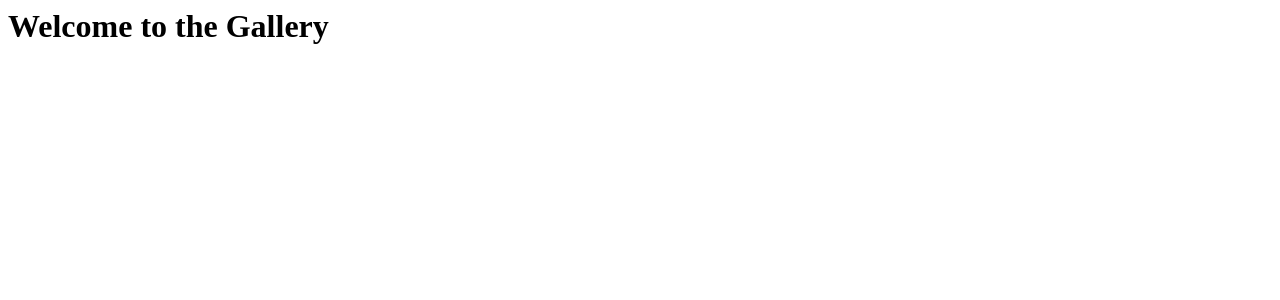
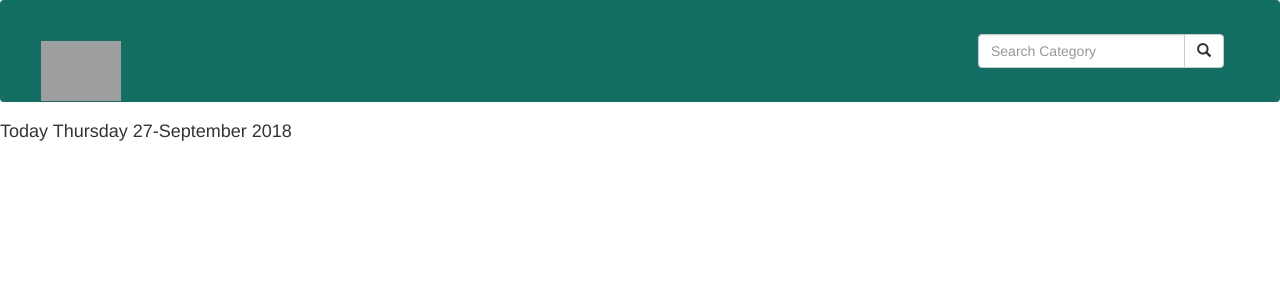
Before and after one commit to MutumaMutuma/Photo-Gallery, a Django app: page / in a window 1280 px wide. Shown: the top 300 px of the page. Run offline with Django 3.2, Linux system fonts and the light colour scheme; some libraries are stand-ins or nearby versions; grey boxes are pictures that could not be loaded.

Commit message:
added static

```diff
--- a/gallery/settings.py
+++ b/gallery/settings.py
@@ -108,7 +108,7 @@ AUTH_PASSWORD_VALIDATORS = [
 
 LANGUAGE_CODE = 'en-us'
 
-TIME_ZONE = 'UTC'
+TIME_ZONE = 'Africa/Nairobi'
 
 USE_I18N = True
 
@@ -121,3 +121,6 @@ USE_TZ = True
 # https://docs.djangoproject.com/en/1.11/howto/static-files/
 
 STATIC_URL = '/static/'
+STATICFILES_DIRS = [
+    os.path.join(BASE_DIR, "static"),
+]
--- a/pics/templates/all-pics/base.html
+++ b/pics/templates/all-pics/base.html
@@ -1,4 +1,5 @@
 {% load bootstrap3 %}
+{% load static%}
 <!DOCTYPE html>
 <html>
 <head>
@@ -12,6 +13,7 @@
 
   {% block styles %}
     {% bootstrap_css %}
+    <link rel="stylesheet" href="{% static 'css/basepics.css' %}">
   {% endblock %}
 </head>
 <body>
--- a/pics/templates/navbar.html
+++ b/pics/templates/navbar.html
@@ -6,12 +6,34 @@
   <meta name="viewport" content="width=device-width, initial-scale=1">
 </head>
 <body>
-<nav class="navbar navbar-inverse">
-  <div class="container-fluid">
-    <div class="navbar-header">
-      <a class="navbar-brand" href="{% url 'pics' %}"> <img src="http://gallery.wwdev1.com/wp-content/uploads/2015/08/galleryLogo.png" alt=""> </a>
-    </div>
-  </div>
-</nav>
+        <nav style="padding: 25px; background-color:#136F63" class="navbar navbar">
+                <div class="container-fluid">
+                  <div class="navbar-header">
+                    <button type="button" class="navbar-toggle" data-toggle="collapse" data-target="#myNavbar">
+                      <span class="icon-bar"></span>
+                      <span class="icon-bar"></span>
+                      <span class="icon-bar"></span>
+                    </button>
+                    <a class="navbar-brand" href="{% url 'pics' %}"> <img src="http://gallery.wwdev1.com/wp-content/uploads/2015/08/galleryLogo.png" alt="" height="60px"></a>
+                  </div>
+                  <div class="collapse navbar-collapse" id="myNavbar">
+                    <ul class="nav navbar-nav">
+
+                    </ul>
+                    <ul class="nav navbar-nav navbar-right">
+                            <form class="navbar-form" role="search">
+
+                                    <div class="input-group">
+                                      <input type="text" class="form-control" placeholder="Search Category" name="category">
+                                      <div class="input-group-btn">
+                                        <button class="btn btn-default" type="submit"><i class="glyphicon glyphicon-search"></i></button>
+                                      </div>
+                                    </div>
+
+                            </form>
+                    </ul>
+                  </div>
+                </div>
+        </nav>
 </body>
 </html>
--- a/pics/templates/welcome.html
+++ /dev/null
@@ -1 +0,0 @@
-<h1> Welcome to the Gallery</h1>
--- a/pics/urls.py
+++ b/pics/urls.py
@@ -3,6 +3,6 @@ from . import views
 import datetime as dt
 
 urlpatterns=[
-    url('^$',views.welcome,name = 'welcome'),
-    url('^pics/$',views.mygallery,name='pics')
+
+    url('',views.mygallery,name='pics')
 ]
--- /dev/null
+++ b/static/basepics.css
@@ -0,0 +1,3 @@
+h4{
+    color: rgb(135, 212, 104);
+}
```
